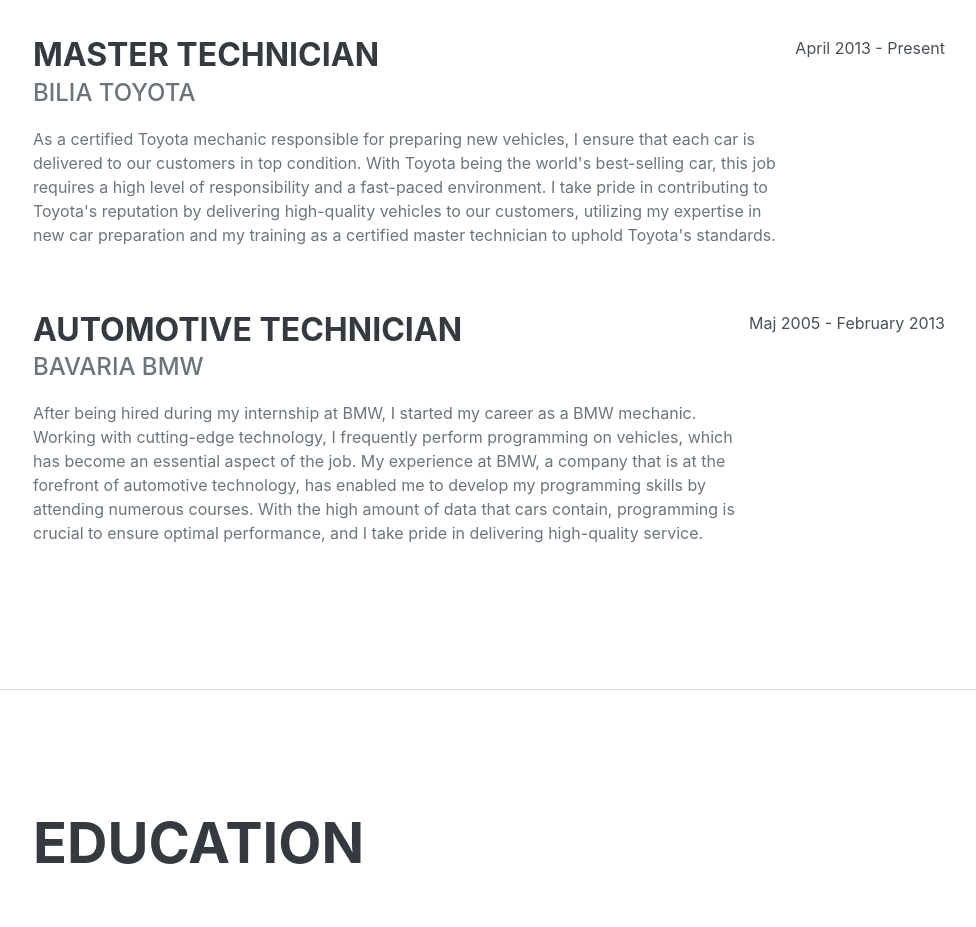
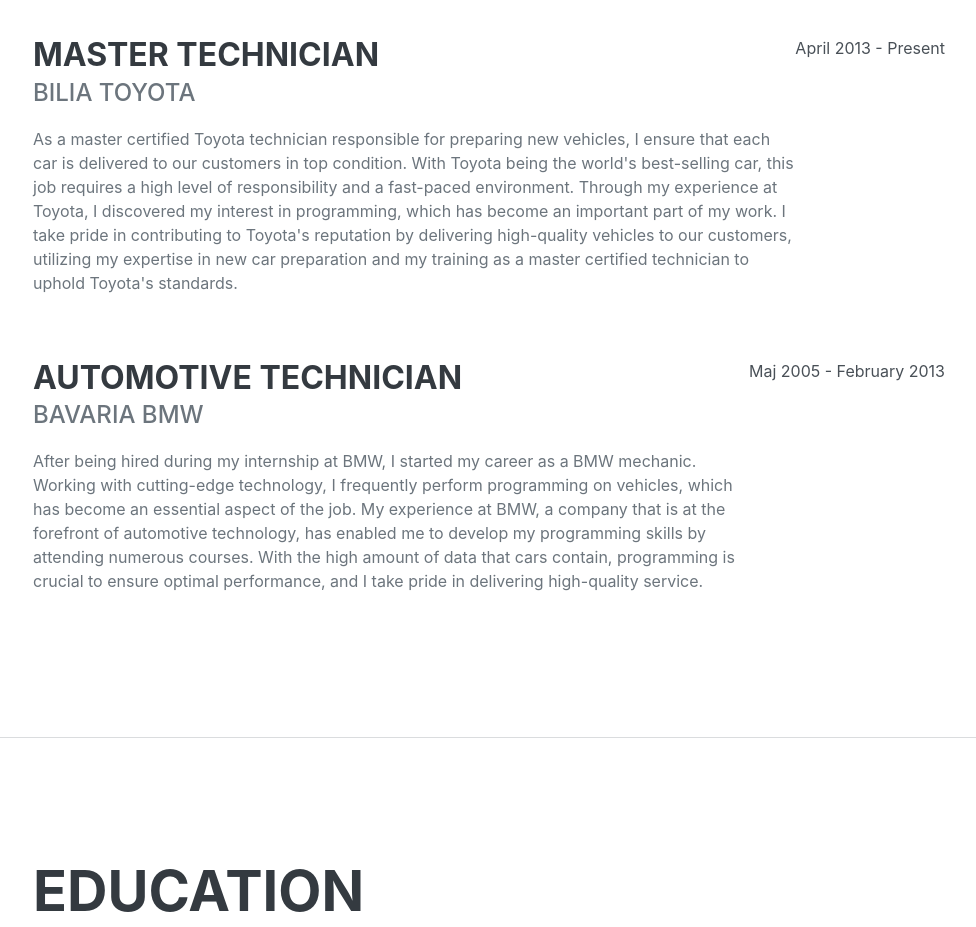
Before and after one commit to d1mazik/Dima-Gustafsson, a plain HTML site: page index.html in a window 1280 px wide. Shown: the part 960-1887 px from the top of the page, without its empty margins (287-1263 px from the left). Drawn offline with nearby package versions, Linux system fonts and the light colour scheme; a web font is replaced by a local one.

Commit message:
change text in toyota

```diff
--- a/index.html
+++ b/index.html
@@ -67,11 +67,11 @@
                         <div class="flex-grow-1">
                             <h3 class="mb-0">Master technician</h3>
                             <div class="subheading mb-3">BILIA TOYOTA</div>
-                            <p>As a certified Toyota mechanic responsible for preparing new vehicles, I ensure that
-                                each car is delivered to our customers in top condition. With Toyota being the world's
-                                best-selling car, this job requires a high level of responsibility and a fast-paced environment.
-                                I take pride in contributing to Toyota's reputation by delivering high-quality vehicles to our customers,
-                                utilizing my expertise in new car preparation and my training as a certified master technician to uphold Toyota's standards.</p>
+                            <p>As a master certified Toyota technician responsible for preparing new vehicles, I ensure that each car is delivered to our
+                                customers in top condition. With Toyota being the world's best-selling car, this job requires a high level of responsibility
+                                and a fast-paced environment. Through my experience at Toyota, I discovered my interest in programming, which has become an
+                                important part of my work. I take pride in contributing to Toyota's reputation by delivering high-quality vehicles to our customers,
+                                utilizing my expertise in new car preparation and my training as a master certified technician to uphold Toyota's standards.</p>
                         </div>
                         <div class="flex-shrink-0"><span class="text-primary">April 2013 - Present</span></div>
                     </div>
```
